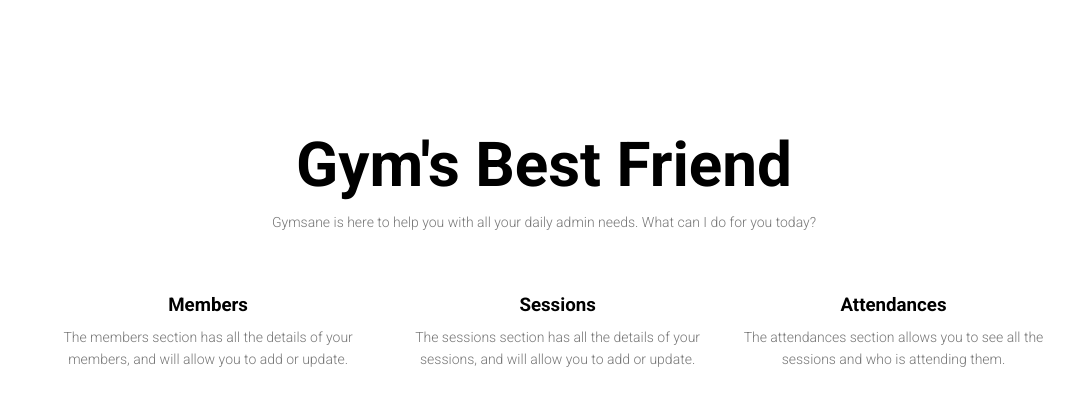
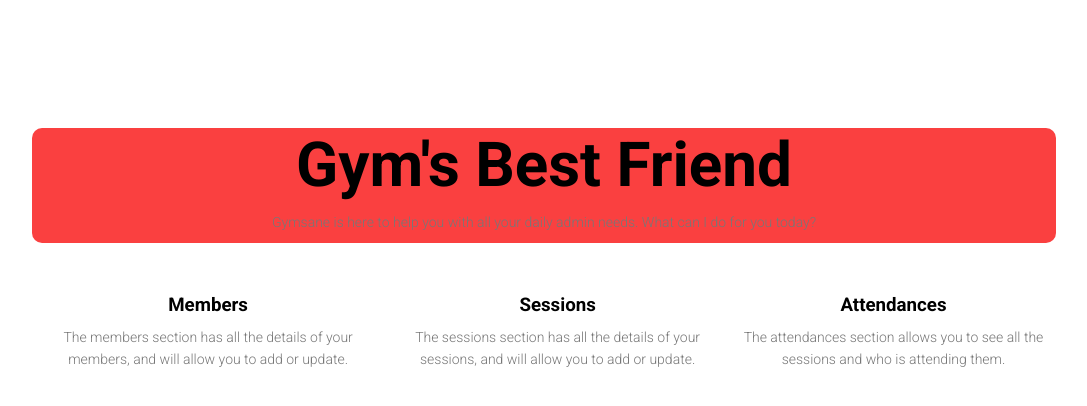
Before and after one commit to sf-adams/gym_sane, a Flask app: page / in a window 1280 px wide. Shown: the part 93-499 px from the top of the page, without its empty margins (96-1183 px from the left). Run offline with Flask 2, Linux system fonts and the light colour scheme.

Commit message:
Minor Homepage Tweaks
Index.html and CSS files edited.

```diff
--- a/static/css/style.css
+++ b/static/css/style.css
@@ -50,6 +50,10 @@
     margin-top: 10%;
 }
 
+.options-title {
+    background: #fa4040;
+    border-radius: 10px;
+}
 
 .options {
     margin-top: 5%;
--- a/templates/index.html
+++ b/templates/index.html
@@ -2,10 +2,12 @@
 
 {% block content %}
 
-<div class="homepage">
-    <h1>Gym's Best Friend</h1>
-    <p>Gymsane is here to help you with all your daily admin needs. What can I do for you today?</p>
-    <div class="options">
+<section class="homepage">
+    <article class="options-title">
+        <h1>Gym's Best Friend</h1>
+        <p>Gymsane is here to help you with all your daily admin needs. What can I do for you today?</p>
+    </article>
+    <article class="options">
         <div class="option-columm">
             <h3>Members</h3>
             <p>The members section has all the details of your members, and will allow you to add or update.</p>
@@ -18,7 +20,9 @@
             <h3>Attendances</h3>
             <p>The attendances section allows you to see all the sessions and who is attending them.</p>
         </div>
-    </div>
-</div>
+    </article>
+</section>
+
+
 
 {% endblock %}
```
